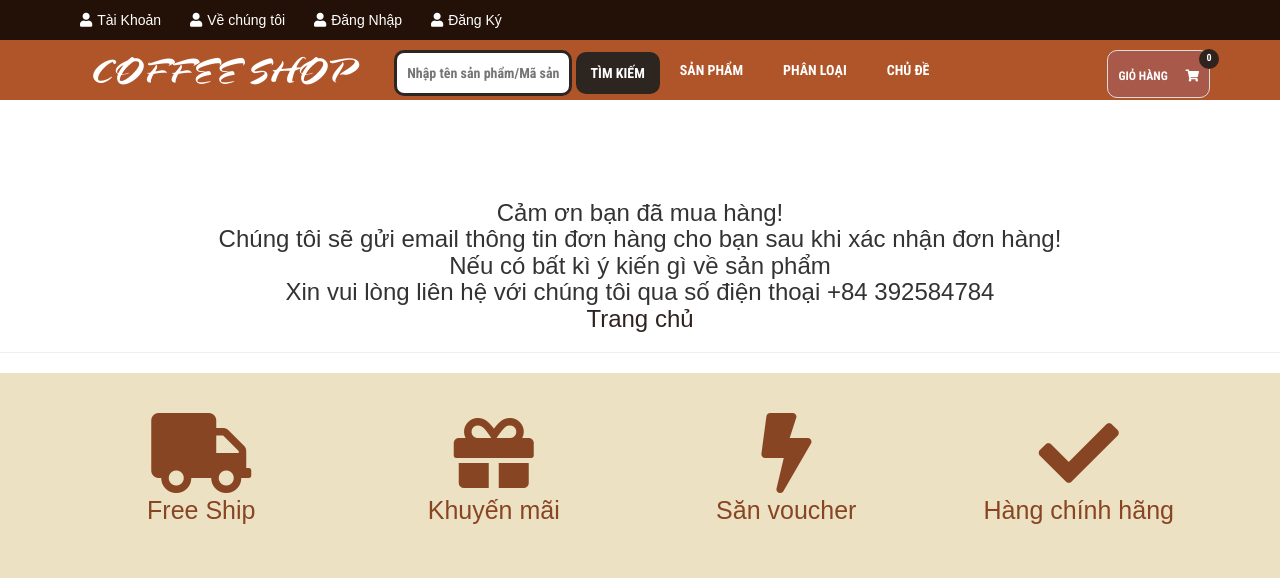
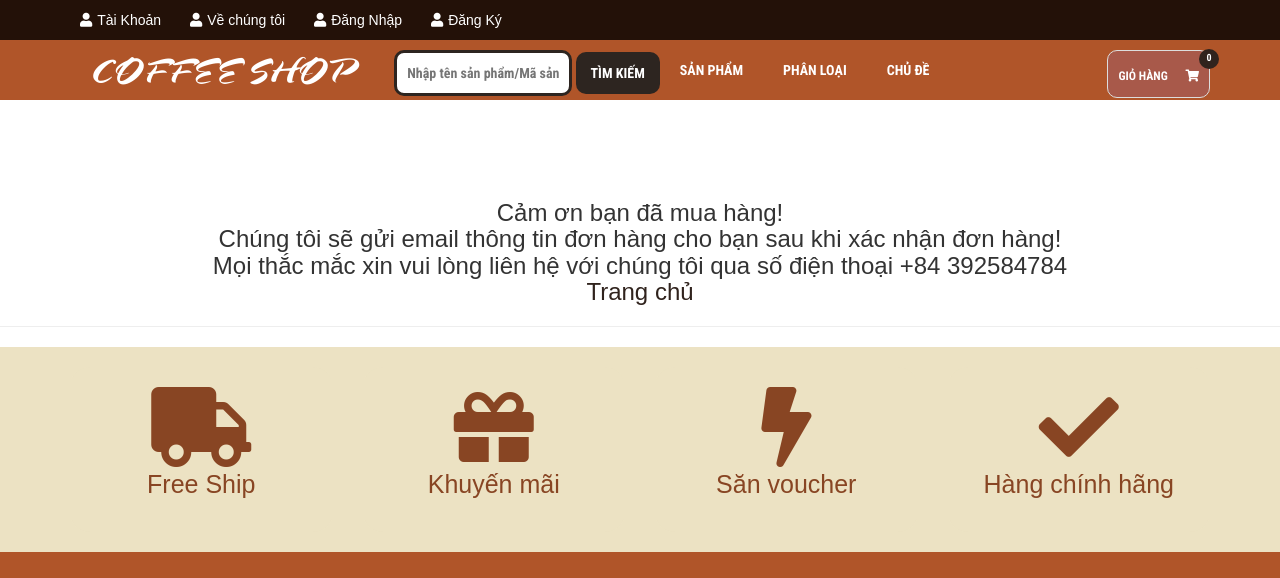
Before and after one commit to letrinh2203/CoffeeShop, a PHP site: template View/thanks.php in a window 1280 px wide. Shown: the top 578 px of the page. Run offline with PHP 8.4, Linux system fonts and the light colour scheme; the template is opened without the code that fills it, so the values that code supplies are empty; data comes from the database, SQL or seed files in the repository; some libraries are stand-ins or nearby versions.

Commit message:
Update thanks.php

```diff
--- a/View/thanks.php
+++ b/View/thanks.php
@@ -2,8 +2,8 @@
         <h3 style="margin-top: 100px ;">
 Cảm ơn bạn đã mua hàng!<br>
 Chúng tôi sẽ gửi email thông tin đơn hàng cho bạn sau khi xác nhận đơn hàng! <br>
-Nếu có bất kì ý kiến gì về sản phẩm<br>
-Xin vui lòng liên hệ với chúng tôi qua số điện thoại +84 392584784 <br>
+
+Mọi thắc mắc xin vui lòng liên hệ với chúng tôi qua số điện thoại +84 392584784 <br>
 
 <?php echo '<a href="/DA_CoffeeShop/index.php">Trang chủ</a>';?>
 
```
